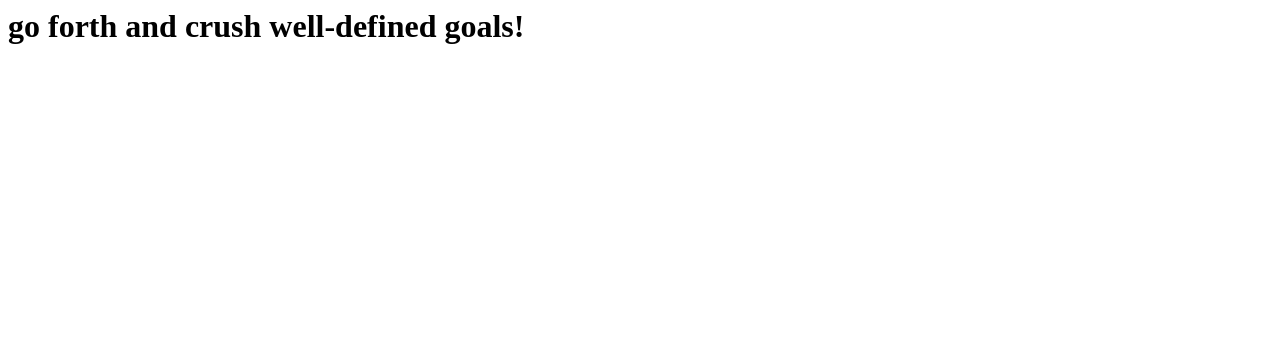
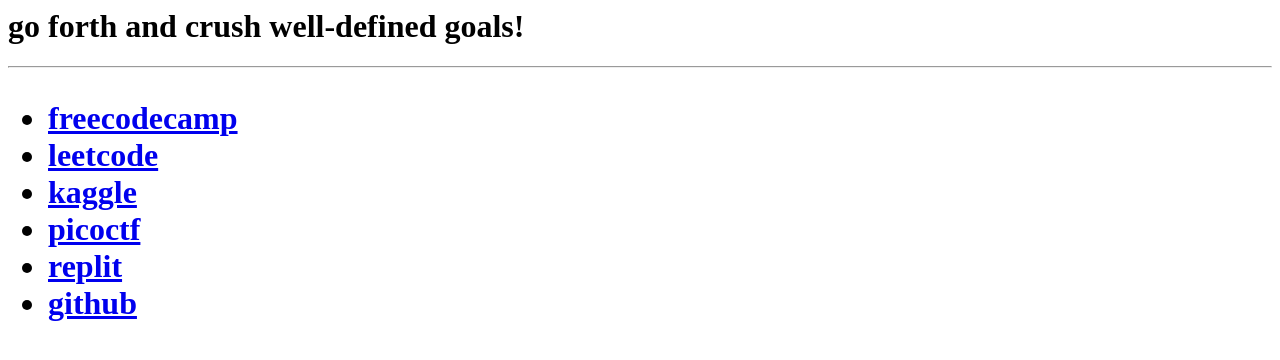
Before and after one commit to alegremrvn/alegremrvn.github.io, a plain HTML site: page index.html in a window 1280 px wide. Drawn offline with Linux system fonts and the light colour scheme.

Commit message:
Update index.html

```diff
--- a/index.html
+++ b/index.html
@@ -1 +1,11 @@
 <h1>go forth and crush well-defined goals!<h1>
+<hr>
+
+<ul>
+    <li><a href="https://www.freecodecamp.org/alegremrvn">freecodecamp</a></li>
+    <li><a href="https://leetcode.com/alegremrvn/">leetcode</a></li>
+    <li><a href="https://www.kaggle.com/alegremrvn">kaggle</a></li>
+    <li><a href="https://play.picoctf.org/users/alegremrvn">picoctf</a></li>
+    <li><a href="https://replit.com/@alegremrvn">replit</a></li>
+    <li><a href="https://github.com/alegremrvn">github</a></li>
+</ul>
```
